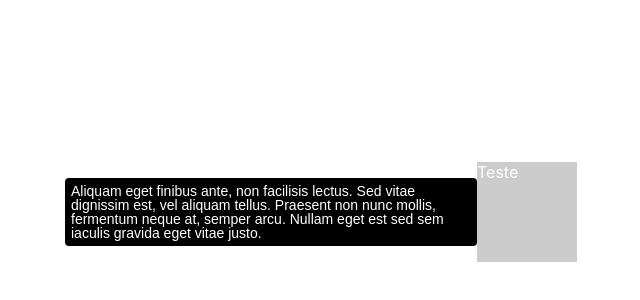
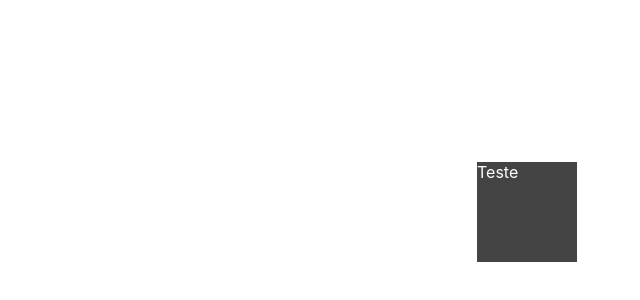
Before and after one commit to VictorGerin/Question2_Tooltip, a React (Create React App) app: page / in a window 1280 px wide. Shown: the part 172-472 px from the top of the page, without its empty margins (447-1087 px from the left). Built offline with nearby package versions, Linux system fonts and the light colour scheme.

Commit message:
Change example text and color

```diff
--- a/src/App.js
+++ b/src/App.js
@@ -4,10 +4,8 @@ import React from 'react'
 
 function App() {
   let longText = `
-Aliquam eget finibus ante, non facilisis lectus. Sed vitae dignissim est, vel aliquam tellus.
-Praesent non nunc mollis, fermentum neque at, semper arcu.
-Nullam eget est sed sem iaculis gravida eget vitae justo.
-`
+  Lorem ipsum dolor sit amet, consectetur adipiscing elit. Nulla placerat, lorem nec fermentum placerat, elit libero eleifend turpis, mollis placerat nisl diam ut diam. Maecenas et pretium nunc. Cras molestie lorem mi, sollicitudin auctor ipsum posuere id. Nam blandit tellus in ligula efficitur condimentum. Maecenas tellus lorem, varius eu quam at, rhoncus faucibus sapien. Morbi dapibus a sem ac euismod. Nullam risus justo, ultricies nec rutrum a, fermentum in justo. Aliquam in erat a nibh volutpat condimentum.
+  `
   // longText = `teste`;
 
   let onOpen = () => {
@@ -30,11 +28,10 @@ Nullam eget est sed sem iaculis gravida eget vitae justo.
       <Tooltip
         content={longText}
         direction="right"
-        open
         onOpen={onOpen}
         onClose={onClose}
       >
-        <div style={{ backgroundColor: '#ccc', width: 100, height: 100 }}>
+        <div style={{ backgroundColor: '#444', width: 100, height: 100 }}>
           <span style={{ color: 'white' }}>Teste</span>
         </div>
       </Tooltip>
```
